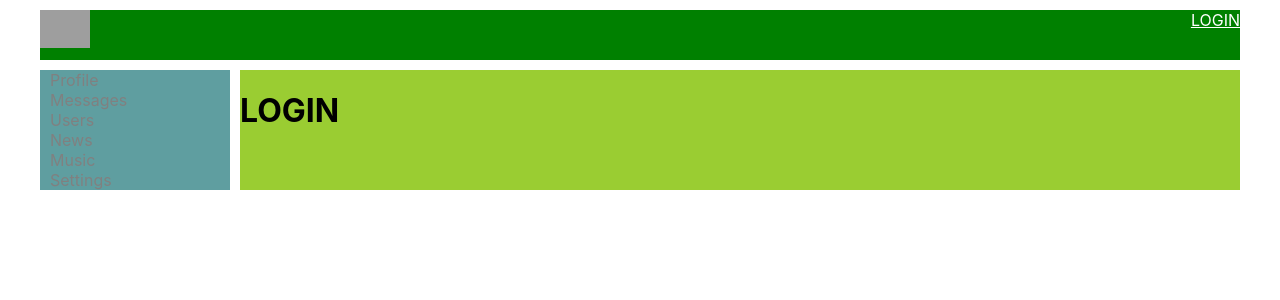
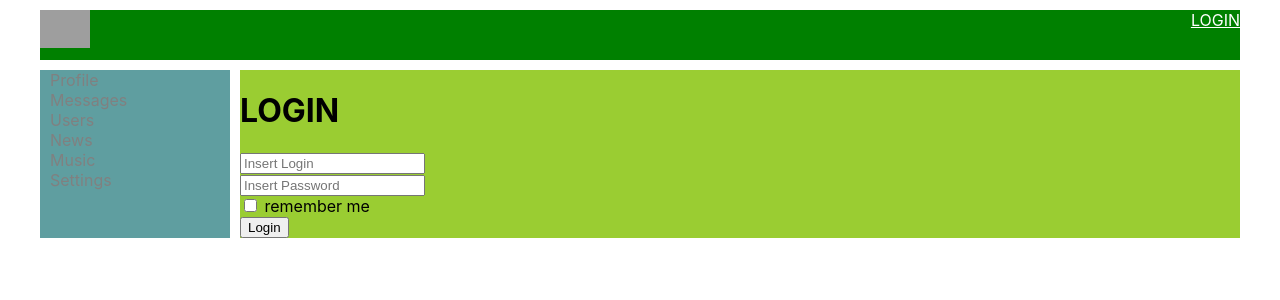
Before and after one commit to kabanooovd/Social_Network, a React (Create React App) app: page /login in a window 1280 px wide. Shown: the top 300 px of the page. Built offline with nearby package versions, Linux system fonts and the light colour scheme; no server answers; grey boxes are pictures that could not be loaded.

Commit message:
75 - connected redux-firm lib with integrated reducer

```diff
--- a/package.json
+++ b/package.json
@@ -14,6 +14,7 @@
     "@types/react-redux": "^7.1.18",
     "@types/react-router-dom": "^5.1.7",
     "@types/redux": "^3.6.0",
+    "@types/redux-form": "^8.3.2",
     "@types/redux-thunk": "^2.1.0",
     "axios": "^0.21.1",
     "react": "^17.0.2",
@@ -23,6 +24,7 @@
     "react-scripts": "4.0.3",
     "react-store-context": "^2.0.1",
     "redux": "^4.1.0",
+    "redux-form": "^8.3.7",
     "redux-thunk": "^2.3.0",
     "typescript": "^4.1.2",
     "web-vitals": "^1.0.1"
--- a/src/components/Login/Login.tsx
+++ b/src/components/Login/Login.tsx
@@ -1,14 +1,17 @@
 import React from "react";
+import {FormDataT, ReduxLoginForm} from "./LoginForm/LoginForm";
 
-type LoginPropsType = {
 
-}
+export const Login = () => {
 
-export const Login = (props: LoginPropsType) => {
+    const onSubmit = (formData: FormDataT) => {
+        console.log(formData)
+    }
 
-    return(
+    return (
         <div>
             <h1>LOGIN</h1>
+            <ReduxLoginForm onSubmit={onSubmit}/>
         </div>
     )
 }
--- /dev/null
+++ b/src/components/Login/LoginForm/LoginForm.tsx
@@ -0,0 +1,30 @@
+import React from "react";
+import {Field, InjectedFormProps, reduxForm } from "redux-form";
+
+export type FormDataT = {
+    login: string
+    password: string
+    RememberMe: boolean
+}
+
+const LoginForm = (props: InjectedFormProps<FormDataT>) => {
+
+    return (
+        <form onSubmit={props.handleSubmit}>
+            <div>
+                <Field placeholder={'Insert Login'} component={'input'} name={'login'}/>
+            </div>
+            <div>
+                <Field placeholder={'Insert Password'} component={'input'} name={'password'}/>
+            </div>
+            <div>
+                <Field component={'input'} type={'checkbox'} name={'RememberMe'}/> remember me
+            </div>
+            <div>
+                <button>Login</button>
+            </div>
+        </form>
+    )
+}
+
+export const ReduxLoginForm = reduxForm<FormDataT>({form: 'login'})(LoginForm)
--- a/src/components/Profile/ProfileContainer.tsx
+++ b/src/components/Profile/ProfileContainer.tsx
@@ -50,7 +50,7 @@ let mapStateToProps = (state: AppStateType): MapStatePropsType => ({
 })
 
 export default compose<React.ComponentType>(
-    // withAuthRedirect,
+    withAuthRedirect,
     connect(mapStateToProps, {getUserProfileTC, getStatusTC, updateStatusTC}),
     withRouter
 )(ProfileContainer)
--- a/src/redux/redux-store.ts
+++ b/src/redux/redux-store.ts
@@ -5,6 +5,7 @@ import {sideBarReducer} from "./sideBarReducer";
 import {usersReducer} from "./usersReducer";
 import {authReducer} from "./auth-reducer";
 import thunkMiddleware from 'redux-thunk';
+import { reducer as formReducer } from 'redux-form'
 
 let reducers = combineReducers({
     profilePage: profileReducer,
@@ -12,6 +13,7 @@ let reducers = combineReducers({
     sideBar: sideBarReducer,
     usersPage: usersReducer,
     auth: authReducer,
+    form: formReducer,
 })
 
 export type AppStateType = ReturnType<typeof reducers>
```
Also changed, not shown: 1 other file (tests, documents, lock files or other folders).
